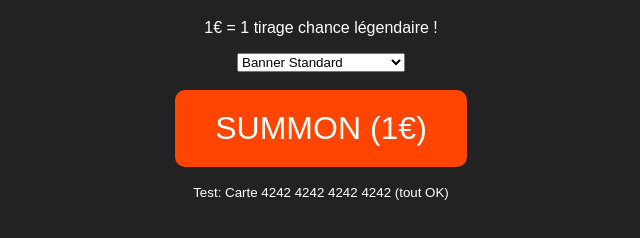
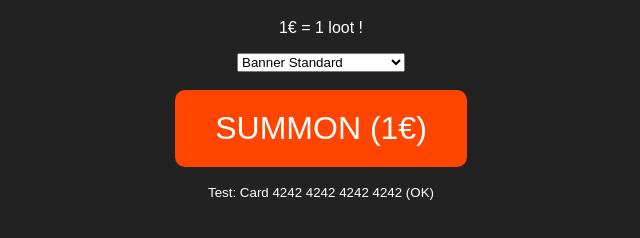
Before and after one commit to Juujia/Juuj-Town-gacha, a website: page public/index.html in a window 1280 px wide. Shown: the part 120-358 px from the top of the page, without its empty margins (319-959 px from the left). Drawn offline with Linux system fonts and the light colour scheme.

Commit message:
Update title and text in index.html
fr -> eng

```diff
--- a/public/index.html
+++ b/public/index.html
@@ -1,12 +1,12 @@
 <!DOCTYPE html>
 <html>
 <head>
-  <title>Gacha Payant</title>
+  <title>Juuj Town Gacha</title>
   <style> body { font-family: Arial; text-align: center; padding: 50px; background: #222; color: white; } button { padding: 20px 40px; font-size: 2em; background: #ff4500; color: white; border: none; border-radius: 10px; cursor: pointer; } </style>
 </head>
 <body>
   <h1>🔥 GACHA PULL 🔥</h1>
-  <p>1€ = 1 tirage chance légendaire !</p>
+  <p>1€ = 1 loot !</p>
 
   <select id="banner">
     <option value="standard">Banner Standard</option>
@@ -16,14 +16,14 @@
   <br><br>
   <button onclick="buyPull()">SUMMON (1€)</button>
 
-  <p><small>Test: Carte 4242 4242 4242 4242 (tout OK)</small></p>
+  <p><small>Test: Card 4242 4242 4242 4242 (OK)</small></p>
 
   <script>
   async function buyPull() {
     const banner = document.getElementById('banner').value;
 
     // Ajoute cette ligne pour voir dans la console si tout est bon
-    console.log("Banner sélectionné :", banner);
+    console.log("Selected banner :", banner);
 
     const response = await fetch('/create-checkout-session', {
       method: 'POST',
```
